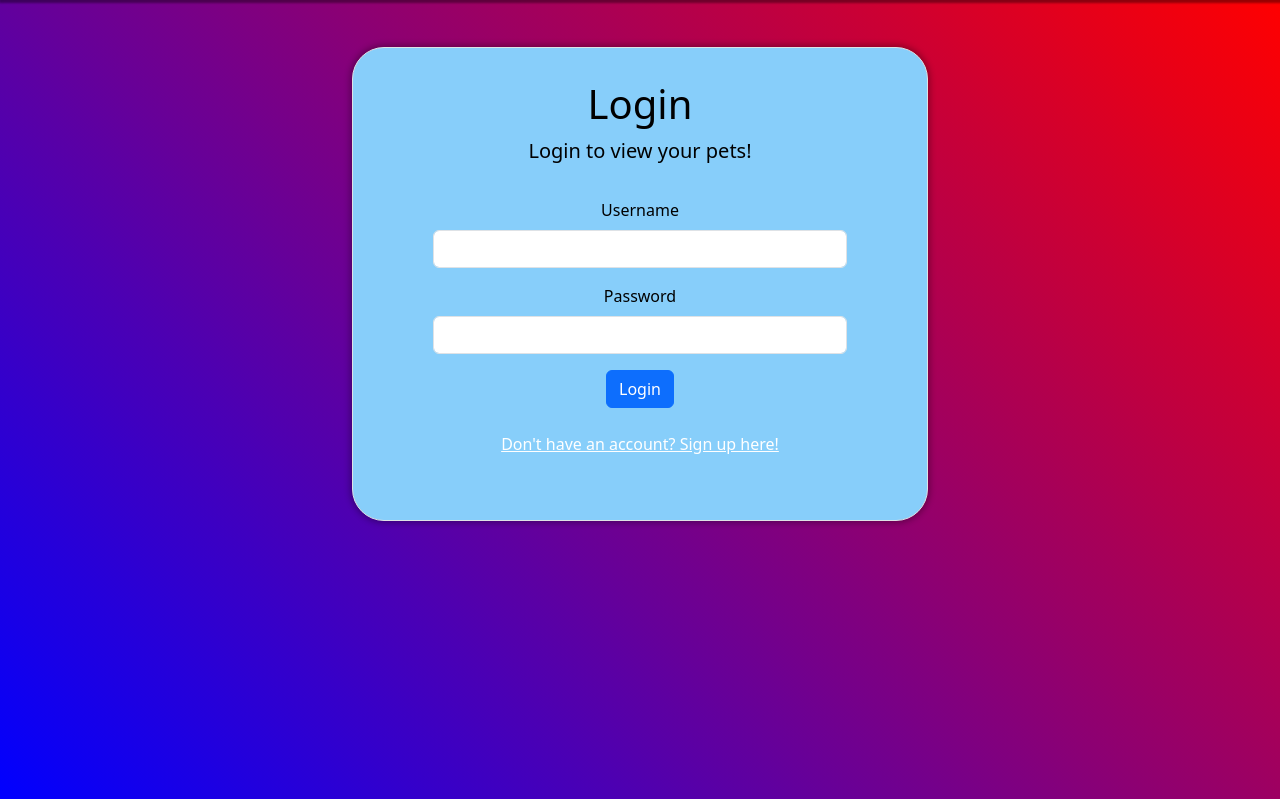
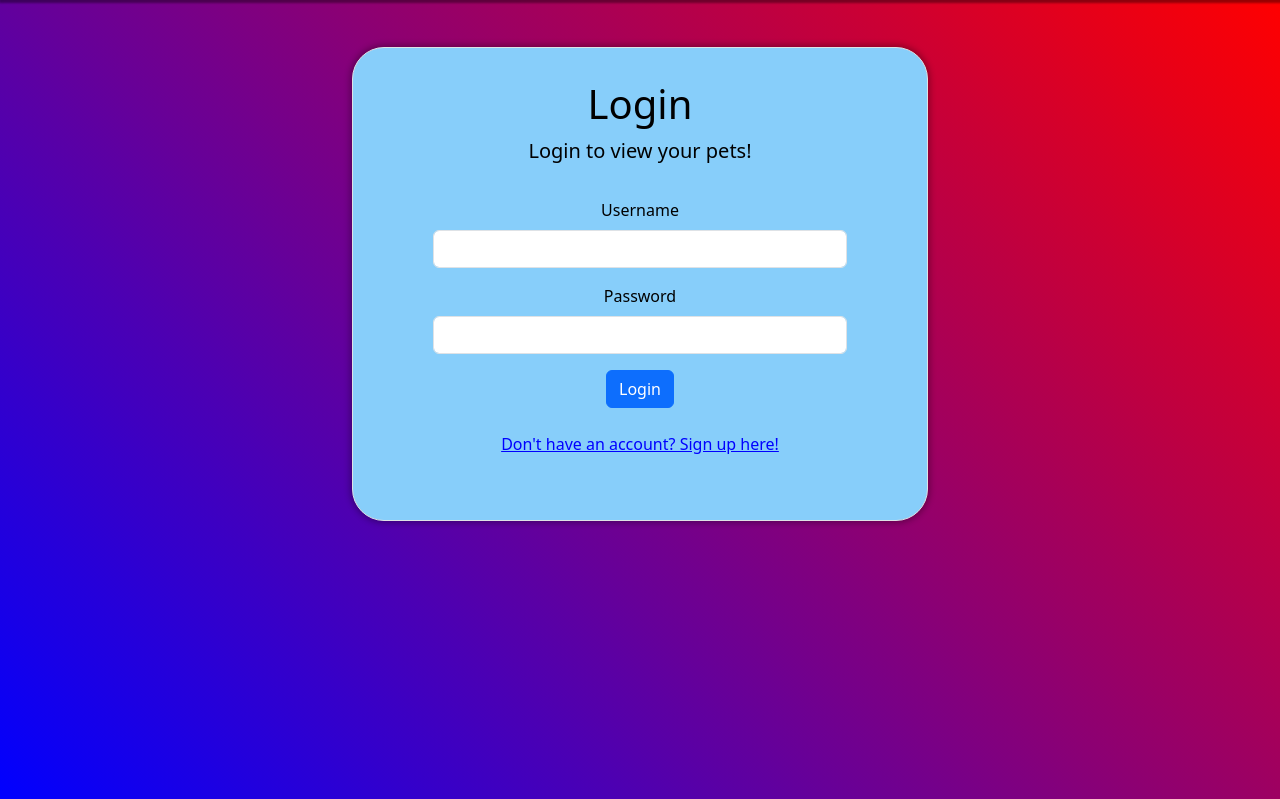
Before and after one commit to TobyJWalker/animal-tracker, a Flask app: page /login in a window 1280 px wide. Shown: the part 55-854 px from the top of the page. Run offline with Flask 3, Linux system fonts and the light colour scheme.

Commit message:
Changed colouring of text

```diff
--- a/templates/login.html
+++ b/templates/login.html
@@ -23,6 +23,6 @@
             <button class="btn btn-primary" type="submit" id="sign-up-button">Login</button>
         </form>
         <br>
-        <a href="/signup" style="color:white;">Don't have an account? Sign up here!</a>
+        <a href="/signup" style="color:blue;">Don't have an account? Sign up here!</a>
     </div>
 {% endblock %}
```
